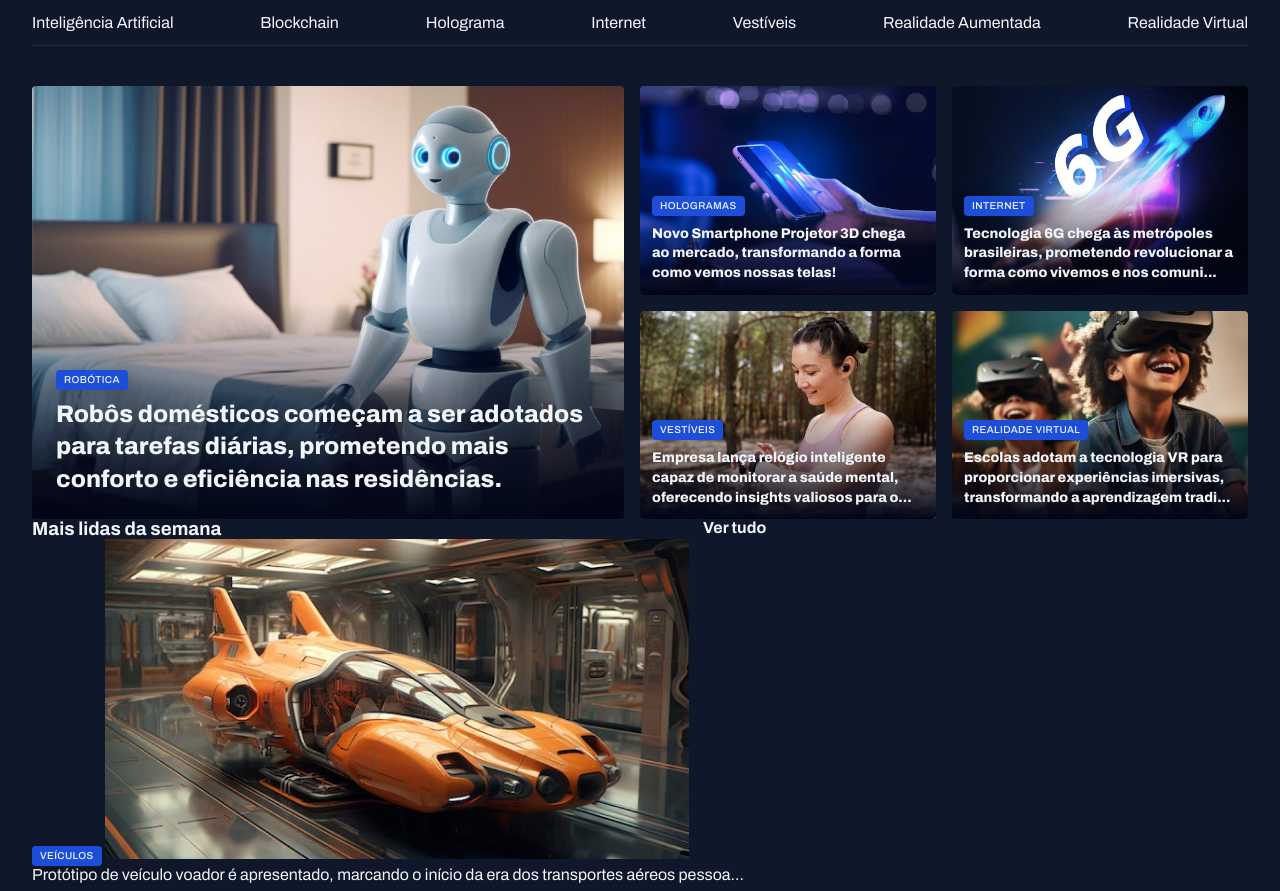
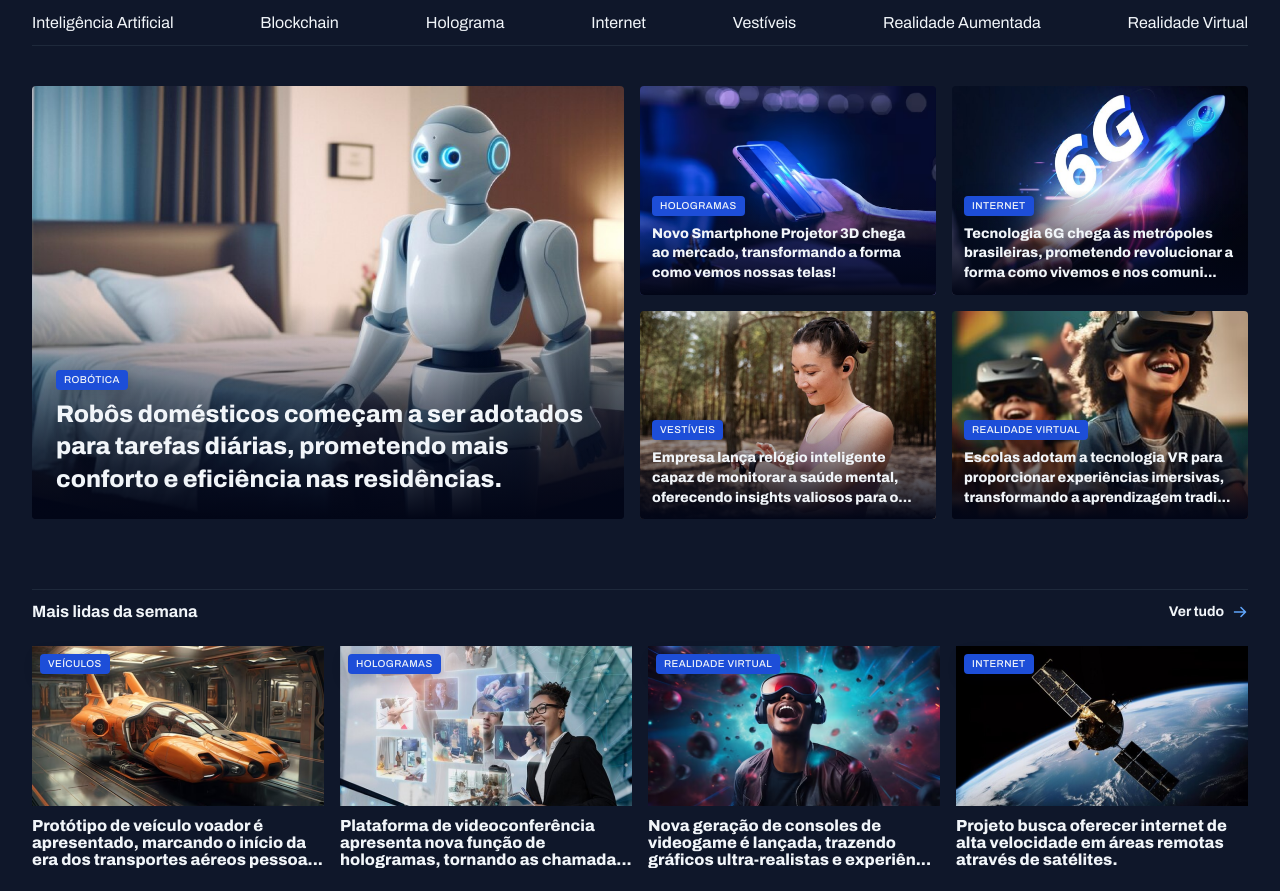
Before and after one commit to santos-vinicius/technews, a plain HTML site: page index.html in a window 1280 px wide. Shown: the part 61-952 px from the top of the page. After the commit the page ends 929 px from the top, so only its background shows below. Drawn offline with Linux system fonts and the light colour scheme.

Commit message:
style: weekly final style

```diff
--- a/style/global.css
+++ b/style/global.css
@@ -59,6 +59,7 @@ img {
 
 main {
   margin-top: 40px;
+  gap: 70px;
 }
 
 .content-tag {
--- a/style/sections.css
+++ b/style/sections.css
@@ -1,3 +1,25 @@
+section header{
+  border-top: 1px solid var(--stroke-color);
+  padding-block: 12px 24px;
+  font: var(--text-span);
+
+  a {
+    justify-self: end;
+    align-items: center;
+    gap: 8px;
+
+    span {
+      background-image: url(../assets/icons/ArrowRight.svg);
+      width: 16px;
+      height: 16px;
+    }
+
+    &:hover span{
+      background-image: url(../assets/icons/ArrowRight-hover.svg);
+    }
+  }
+}
+
 #featured {
   img {
     height: 100%;
@@ -34,3 +56,30 @@
    }
   }
 }
+
+#weekly {
+
+  &>div {
+    grid-template-columns: repeat(4, 292px);
+  }
+
+  img {
+    height: 160px;
+    object-fit: cover;
+  }
+
+  figure {
+    position: relative;
+
+    .content-tag {
+      position: absolute;
+      top: 8px;
+      left: 8px;
+    }
+
+    p {
+      margin-top: 8px;
+      font-weight: 800;
+    }
+  }
+}
```
Also changed, not shown: assets/icons/ArrowRight-hover.svg (added).
